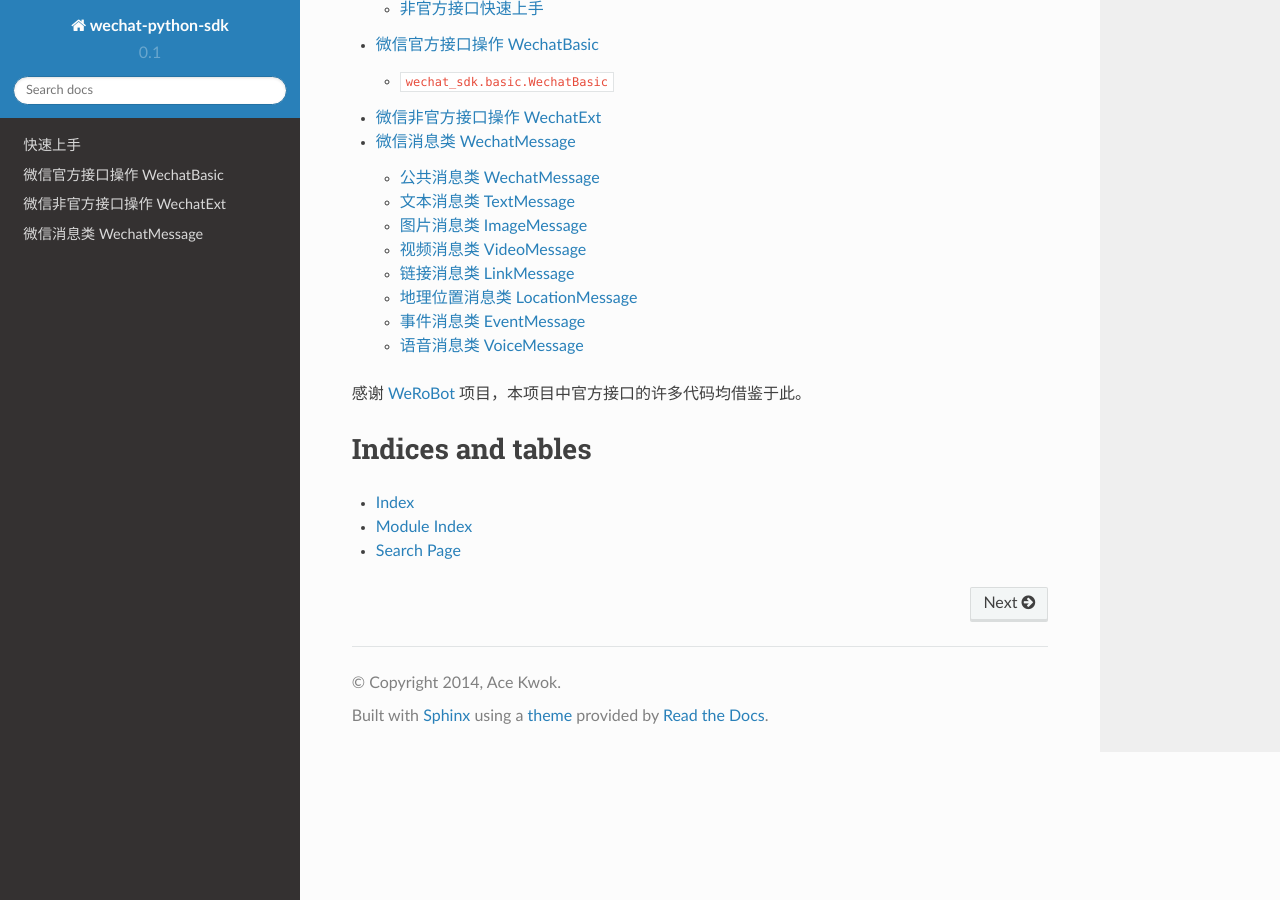
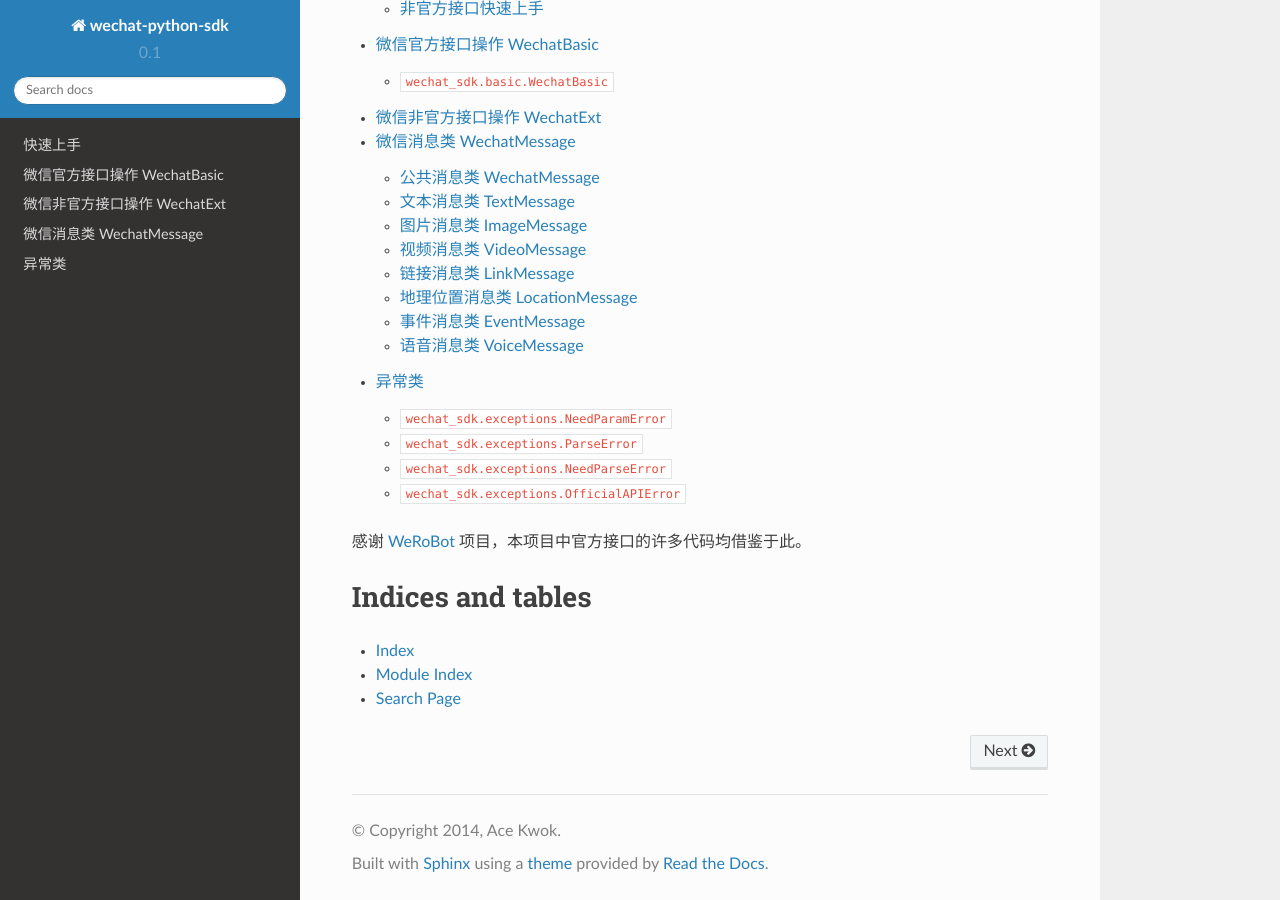
Before and after one commit to doraemonext/wechat-python-sdk, a Sphinx documentation site: the page built from docs/index.rst, in a window 1280 px wide and 900 px high, scrolled down 663 px. Built offline with Sphinx 7.4.7 and the Read the Docs theme 2.0.0, drawn with Linux system fonts in a browser that asks for light colours; pages that are not in the unit, such as notebooks, are missing from menus.

Commit message:
Add: 添加文档 - 异常类

```diff
--- /dev/null
+++ b/docs/exceptions.rst
@@ -0,0 +1,18 @@
+异常类
+=====================
+
+.. py:class:: wechat_sdk.exceptions.NeedParamError()
+
+    构造参数提供不全异常
+
+.. py:class:: wechat_sdk.exceptions.ParseError()
+
+    解析微信服务器数据异常
+
+.. py:class:: wechat_sdk.exceptions.NeedParseError()
+
+    尚未解析微信服务器请求数据异常
+
+.. py:class:: wechat_sdk.exceptions.OfficialAPIError()
+
+    微信官方 API 请求出错异常
--- a/docs/index.rst
+++ b/docs/index.rst
@@ -23,6 +23,7 @@
    basic
    ext
    messages
+   exceptions
 
 感谢 `WeRoBot <https://github.com/whtsky/WeRoBot>`_ 项目，本项目中官方接口的许多代码均借鉴于此。
 
```
